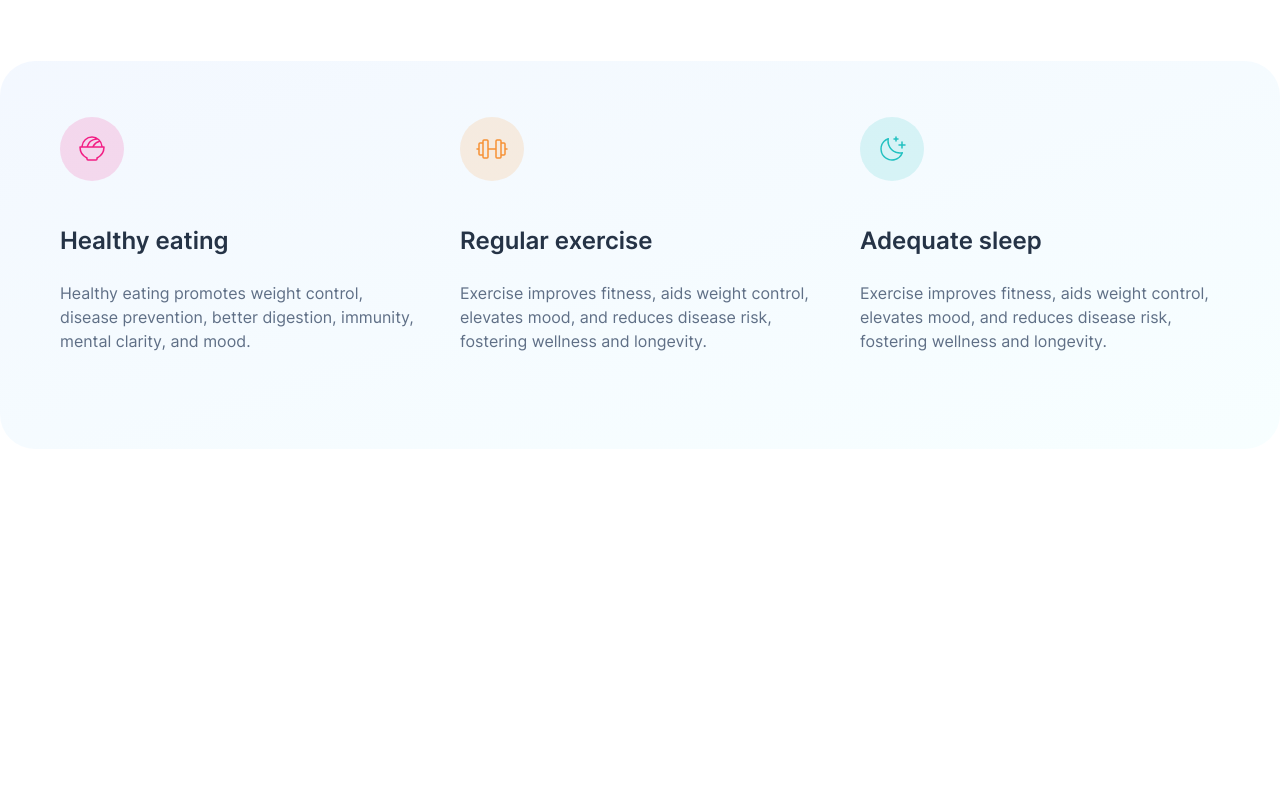
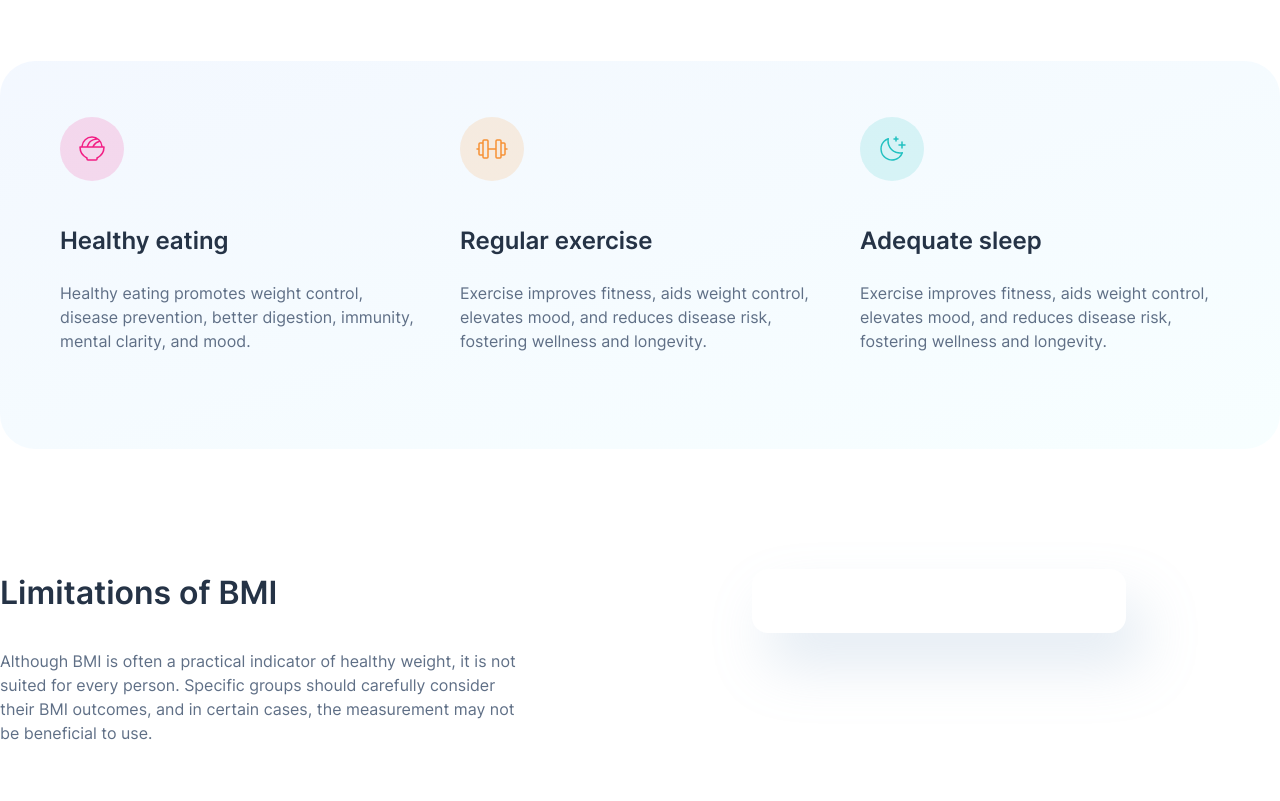
Before and after one commit to Ralatcode/BMI-Calculator, a website: page index.html in a window 1280 px wide. Shown: the part 1189-1990 px from the top of the page. Before the commit the page ends 1886 px from the top, so only its background shows below. Drawn offline with Linux system fonts and the light colour scheme; files whose address does not match are found by name.

Commit message:
limitations of bmi section

```diff
--- a/index.html
+++ b/index.html
@@ -149,8 +149,24 @@
                 </div>
             </section>
 
-            <section class="container mx-auto px-6 md:px-10 lg:px-14 lg:relative lg:bg-curved-line-right lg:bg-url('/')">
+            <section class="container mx-auto px-6 md:px-10 lg:px-14 lg:relative lg:bg-curved-line-right lg:bg-[url('/images/pattern-curved-line-right.svg')] lg:bg-no-repeat">
+                <div class="text-center lg:absolute lg:top-0 lg:left-0 lg:max-w-[32.25rem] lg:text-left">
+                    <h2 class="mb-8 text-[2rem] font-semibold text-gun-metal">
+                       Limitations of BMI
+                    </h2>
 
+                    <p class="mb-14 text-dark-electric-blue">
+                        Although BMI is often a practical indicator of healthy weight, it is not suited for every person. Specific groups should carefully consider their BMI outcomes, and in certain cases, the measurement may not be beneficial to use.
+                    </p>
+                </div>
+
+                <ul class="grid gap-4 md:gap-y-6 md:grid-cols-1 md:gap-x-4 lg:ml-auto lg:w-[60rem] lg:grid-cols-10 lg:gap-y-28">
+                    <li class="md:col-span-2 lg:col-start-6 lg:col-span-4 w-full bg-pure-white p-6 rounded-2xl shadow-form">
+                     <div class="mb-4 flex flex-row items-center gap-4">
+
+                     </div>
+                    </li>
+                </ul>
             </section>
         </main>
     </div>
```
Also changed, not shown: css/main.css.
